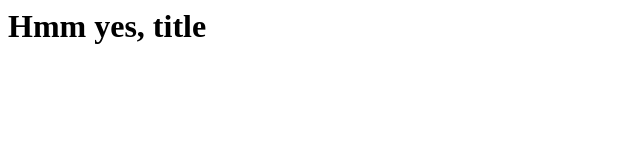
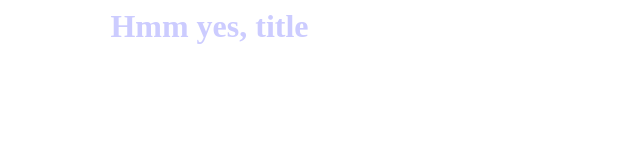
Before and after one commit to JaplOfficial/japl.github.io, a plain HTML site: page index.html in a window 1280 px wide. Shown: the whole page, without its empty margins (0-640 px from the left). Drawn offline with Linux system fonts and the light colour scheme.

Commit message:
Update index.html

```diff
--- a/index.html
+++ b/index.html
@@ -9,14 +9,21 @@
 		<style>
 			html{
 				scroll-behavior: smooth;
-				margin: 0;
-				padding: 0;
+				margin         : 0;
+				padding        : 0;
+			}
+
+			body{
+				color        : #ccccff;
+				padding-left : 8%;
+				padding-right: 8%;
 			}
 		</style>
 	</head>
 
 	<body>
-		<h1>Hmm yes, title</h1>
-
+		<div id= "tittle">
+			<h1>Hmm yes, title</h1>
+		</div>
 	</body>
 </html>
```
